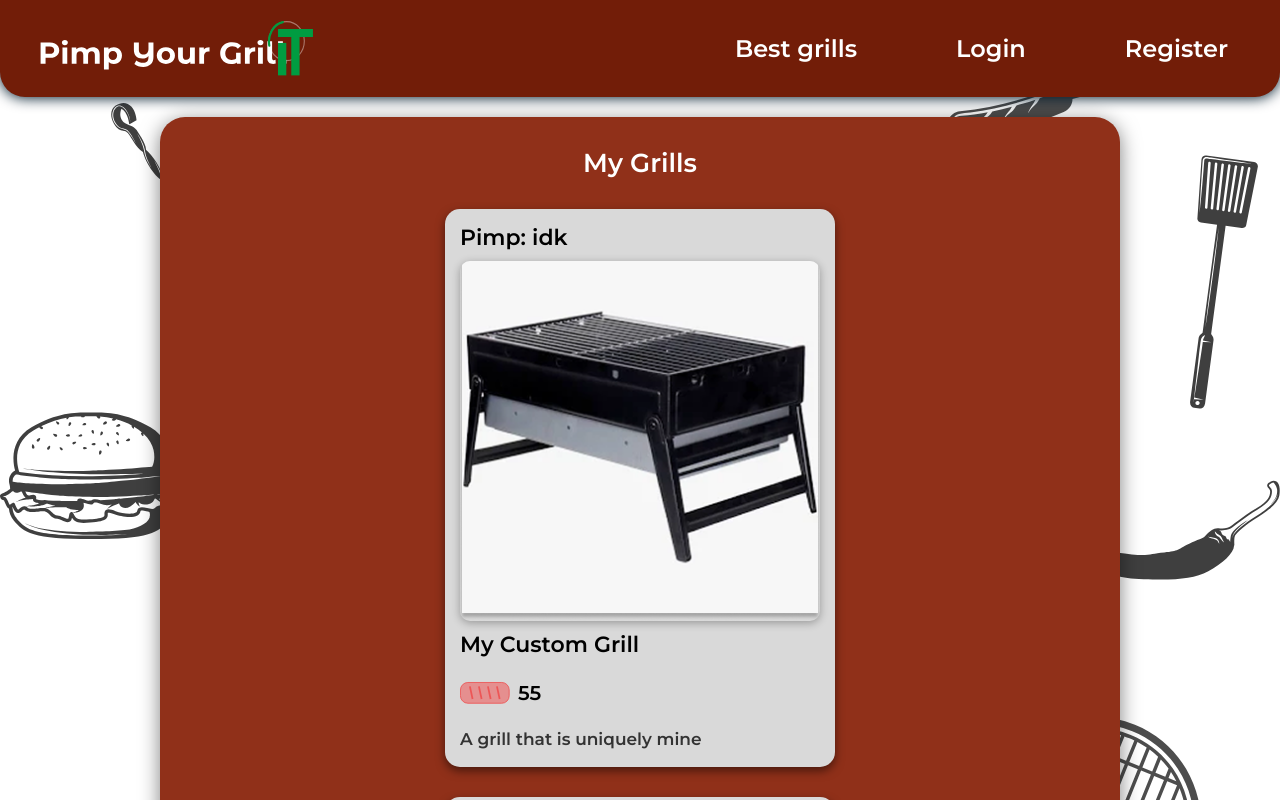
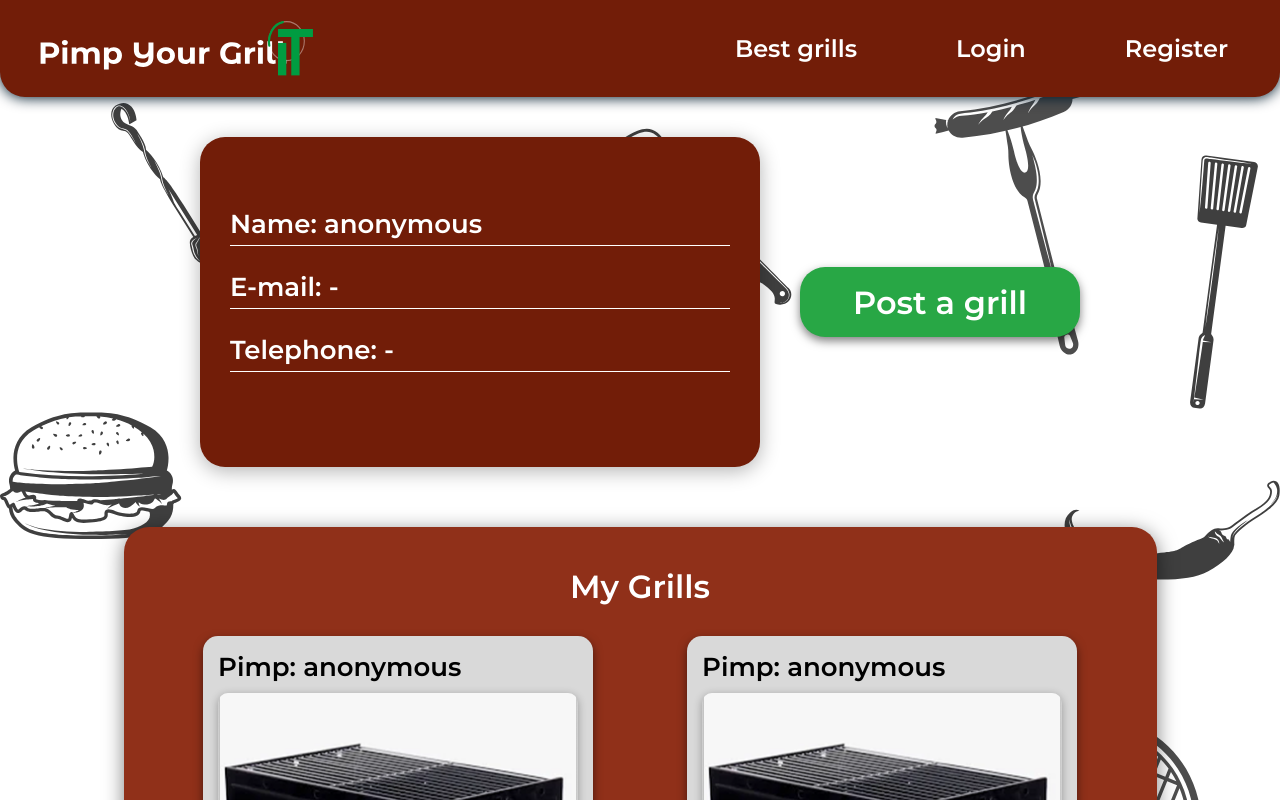
Before and after one commit to mihaiditu/peste-gratarul-tau, a React (Create React App) app in the folder frontend/: page /profile in a window 1280 px wide. Shown: the top 800 px of the page. Built offline with nearby package versions, Linux system fonts and the light colour scheme.

Commit message:
profilul MERGE

```diff
--- a/frontend/src/Profile.js
+++ b/frontend/src/Profile.js
@@ -23,218 +23,137 @@ function Profile() {
   }, []);
 
   const handleLike = (grillId) => {
-    setLikedGrills(prev => ({
-      ...prev,
-      [grillId]: !prev[grillId]
-    }));
+    setLikedGrills(prev => ({ ...prev, [grillId]: !prev[grillId] }));
   };
 
   const myGrills = useMemo(() => [
-    { id: 1, username: user?.username ?? 'idk', name: 'My Custom Grill', likes: 55, description: 'A grill that is uniquely mine' },
-    { id: 2, username: user?.username ?? 'idk', name: 'Backyard Burner', likes: 72, description: 'Perfect for weekend cookouts' },
-    { id: 3, username: user?.username ?? 'idk', name: 'Camping Compact', likes: 34, description: 'Lightweight grill for travel' },
-    { id: 4, username: user?.username ?? 'idk', name: 'Mega Smoker', likes: 90, description: 'Slow smoking taken to the next level' },
-    { id: 5, username: user?.username ?? 'idk', name: 'Gas Jet 500', likes: 61, description: 'High-efficiency gas grill system' },
-    { id: 6, username: user?.username ?? 'idk', name: 'Charcoal Classic', likes: 49, description: 'Traditional charcoal flavor' }
+    { id: 1, username: user?.username ?? 'anonymous', name: 'Grillul meu grilat', likes: 55, description: 'its grillin time' },
+    { id: 2, username: user?.username ?? 'anonymous', name: 'Grillul meu grilat 2', likes: 72, description: 'oh im grillin it' },
+    { id: 3, username: user?.username ?? 'anonymous', name: 'GREAL', likes: 34, description: 'fr fr' },
+    { id: 4, username: user?.username ?? 'anonymous', name: 'Mega Knight Toaster', likes: 90, description: 'imi place sa joc mega knight' },
+    { id: 5, username: user?.username ?? 'anonymous', name: 'Grillul meu grilat 3', likes: 61, description: '6 7' },
+    { id: 6, username: user?.username ?? 'anonymous', name: 'cabum', likes: 49, description: 'cabum' }
   ], [user]);
 
-  const getPanelWidth = () => {
-    switch (screenCategory) {
-      case 'mobile': return '90%';
-      case 'medium': return '900px';
-      default: return '1387px';
-    }
+  const getPanelWidth = () => screenCategory === 'mobile' ? '90%' : screenCategory === 'medium' ? '500px' : '751px';
+  const getPanelHeight = () => screenCategory === 'mobile' ? '220px' : screenCategory === 'medium' ? '270px' : '320px';
+  const getButtonWidth = () => screenCategory === 'mobile' ? '90%' : screenCategory === 'medium' ? '280px' : '370px';
+  const getButtonHeight = () => screenCategory === 'mobile' ? '60px' : screenCategory === 'medium' ? '70px' : '77px';
+  const getTextSize = () => screenCategory === 'mobile' ? '20px' : screenCategory === 'medium' ? '26px' : '32px';
+  const getPanelPadding = () => '30px';
+
+  // Helper to determine grid columns based on category
+  const getGridColumns = () => {
+    if (screenCategory === 'mobile') return '1fr';
+    if (screenCategory === 'medium') return '1fr 1fr';
+    return '1fr 1fr 1fr';
   };
 
-  const getContainerPadding = () => {
-    switch (screenCategory) {
-      case 'mobile': return '20px';
-      case 'medium': return '30px';
-      default: return '40px';
-    }
+  // Updated Helper for fixed widths
+  const getContainerWidth = () => {
+    if (screenCategory === 'mobile') return '423px';
+    if (screenCategory === 'medium') return '953px';
+    return '1387px';
   };
 
-  const getPanelTitleSize = () => {
-    switch (screenCategory) {
-      case 'mobile': return '20px';
-      case 'medium': return '26px';
-      default: return '32px';
-    }
-  };
-
-  const getGrillTitleSize = () => {
-    switch (screenCategory) {
-      case 'mobile': return '18px';
-      case 'medium': return '22px';
-      default: return '26px';
-    }
-  };
-
-  const getDescriptionSize = () => {
-    switch (screenCategory) {
-      case 'mobile': return '14px';
-      case 'medium': return '17px';
-      default: return '20px';
-    }
-  };
-
-  const getLikesSize = () => {
-    switch (screenCategory) {
-      case 'mobile': return '16px';
-      case 'medium': return '20px';
-      default: return '24px';
-    }
-  };
-
-  const getGrillCardWidth = () => {
-    switch (screenCategory) {
-      case 'mobile': return '100%';
-      case 'medium': return '360px';
-      default: return '360px';
-    }
-  };
-
-  const getImageSize = () => {
-    switch (screenCategory) {
-      case 'mobile': return '100%';
-      case 'medium': return '360px';
-      default: return '360px';
-    }
-  };
-
-  const getLikeIconSize = () => {
-    switch (screenCategory) {
-      case 'mobile': return '25px';
-      case 'medium': return '50px';
-      default: return '56px';
-    }
+  const inputContainerStyle = {
+    width: '100%',
+    borderBottom: '1px solid #ffffff',
+    paddingBottom: '5px',
+    marginBottom: '25px',
+    fontFamily: 'Montserrat',
+    fontSize: getTextSize(),
+    color: '#ffffff'
   };
 
   const GrillCard = ({ grill }) => (
     <div style={{
-      backgroundColor: '#D9D9D9',
-      borderRadius: '15px',
-      padding: '15px',
-      marginBottom: '15px',
-      color: '#000000',
-      fontFamily: 'Montserrat',
-      width: getGrillCardWidth(),
-      boxShadow: '0px 4px 10px rgba(0, 0, 0, 0.5)'
+      backgroundColor: '#D9D9D9', borderRadius: '15px', padding: '15px', marginBottom: '15px', color: '#000', fontFamily: 'Montserrat', width: '360px', boxShadow: '0px 4px 10px rgba(0,0,0,0.5)'
     }}>
-      <p style={{
-        fontSize: getGrillTitleSize(),
-        color: '#000000',
-        marginTop: '0',
-        marginBottom: '10px',
-        fontWeight: 'bold'
-      }}>
-        Pimp: {grill.username}
-      </p>
-
-      <div style={{
-        width: getImageSize(),
-        height: getImageSize(),
-        borderRadius: '10px',
-        marginBottom: '10px',
-        overflow: 'hidden',
-        boxShadow: '0px 2px 8px rgba(0, 0, 0, 0.3)'
-      }}>
-        <img
-          src={ImageGratar}
-          alt={grill.name}
-          style={{
-            width: '100%',
-            height: '100%',
-            objectFit: 'cover'
-          }}
-        />
+      <p style={{ fontSize: '26px', fontWeight: 'bold', margin: 0, marginBottom: '10px' }}>Pimp: {grill.username}</p>
+      <div style={{ width: '100%', height: '360px', borderRadius: '10px', overflow: 'hidden', marginBottom: '10px', boxShadow: '0px 2px 8px rgba(0,0,0,0.3)' }}>
+        <img src={ImageGratar} alt={grill.name} style={{ width: '100%', height: '100%', objectFit: 'cover' }} />
       </div>
-
-      <h3 style={{
-        fontSize: getGrillTitleSize(),
-        marginTop: '0',
-        marginBottom: '10px',
-        fontWeight: 'bold',
-        color: '#000000'
-      }}>
-        {grill.name}
-      </h3>
-
-      <div style={{
-        display: 'flex',
-        alignItems: 'center',
-        marginBottom: '10px'
-      }}>
-        <img
-          src={likedGrills[grill.id] ? Like : NoLike}
-          alt="like"
-          onClick={() => handleLike(grill.id)}
-          style={{
-            cursor: 'pointer',
-            width: getLikeIconSize(),
-            height: getLikeIconSize(),
-            marginRight: '8px',
-            userSelect: 'none'
-          }}
-        />
-        <span style={{ fontSize: getLikesSize(), fontWeight: 'bold' }}>
-          {grill.likes + (likedGrills[grill.id] ? 1 : 0)}
-        </span>
+      <h3 style={{ fontSize: '26px', fontWeight: 'bold', margin: '0 0 10px 0' }}>{grill.name}</h3>
+      <div style={{ display: 'flex', alignItems: 'center', marginBottom: '10px' }}>
+        <img src={likedGrills[grill.id] ? Like : NoLike} alt="like" onClick={() => handleLike(grill.id)} style={{ cursor: 'pointer', width: '56px', height: '56px', marginRight: '8px', userSelect: 'none' }} />
+        <span style={{ fontSize: '24px', fontWeight: 'bold' }}>{grill.likes + (likedGrills[grill.id] ? 1 : 0)}</span>
       </div>
-
-      <p style={{
-        fontSize: getDescriptionSize(),
-        margin: '0',
-        color: '#333333',
-        lineHeight: '1.4'
-      }}>
-        {grill.description}
-      </p>
+      <p style={{ fontSize: '20px', margin: 0, color: '#333', lineHeight: 1.4 }}>{grill.description}</p>
     </div>
   );
 
   return (
     <div style={{ position: 'relative', minHeight: '100vh' }}>
-      <div style={{ position: 'fixed', top: 0, left: 0, width: '100%', height: '100%', zIndex: 0 }}>
+      <div style={{ position: 'fixed', top:0,left:0,width:'100%',height:'100%',zIndex:0}}>
         <Background showLogo={false} />
       </div>
-
-      <div style={{ position: 'relative', zIndex: 10 }}>
+      <div style={{ position: 'relative', zIndex:10}}>
         <Navbar />
 
+        {/* Top Info + Post Button Panel */}
         <div style={{
           display: 'flex',
+          flexDirection: screenCategory === 'mobile' ? 'column' : 'row',
           justifyContent: 'center',
-          alignItems: 'flex-start',
-          padding: screenCategory === 'mobile' ? '20px 20px 40px' : '20px 40px 40px'
+          alignItems: 'center',
+          padding: screenCategory === 'mobile' ? '20px' : '40px',
+          gap: '40px'
         }}>
           <div style={{
             width: getPanelWidth(),
+            height: getPanelHeight(),
+            backgroundColor: '#721D08',
+            borderRadius: '25px',
+            padding: getPanelPadding(),
+            boxShadow: '0px 4px 20px rgba(0,0,0,0.3)',
+            display: 'flex',
+            flexDirection: 'column',
+            justifyContent: 'center'
+          }}>
+            <div style={inputContainerStyle}>Name: {user?.username ?? 'anonymous'}</div>
+            <div style={inputContainerStyle}>E-mail: {user?.email ?? '-'}</div>
+            <div style={inputContainerStyle}>Telephone: {user?.phone ?? '-'}</div>
+          </div>
+
+          <button style={{
+            width: getButtonWidth(),
+            height: getButtonHeight(),
+            backgroundColor: '#28a745',
+            color: '#fff',
+            fontFamily: 'Montserrat',
+            fontWeight: 'bold',
+            border: 'none',
+            borderRadius: '25px',
+            cursor: 'pointer',
+            fontSize: '32px',
+            boxShadow: '0px 4px 10px rgba(0,0,0,0.5)',
+            transition: 'all 0.3s ease'
+          }}
+          onMouseOver={(e) => e.currentTarget.style.backgroundColor = '#218838'}
+          onMouseOut={(e) => e.currentTarget.style.backgroundColor = '#28a745'}
+          onMouseDown={(e) => e.currentTarget.style.transform = 'translateY(2px)'}
+          onMouseUp={(e) => e.currentTarget.style.transform = 'translateY(0)'}
+          >Post a grill</button>
+        </div>
+
+        {/* Grills Panel */}
+        <div style={{ display: 'flex', justifyContent: 'center', alignItems: 'flex-start', padding: screenCategory === 'mobile' ? '20px' : '20px 40px 40px' }}>
+          <div style={{
+            width: getContainerWidth(),
             backgroundColor: '#903019',
             borderRadius: '25px',
-            padding: getContainerPadding(),
+            padding: '40px',
             boxShadow: '0px 4px 20px rgba(0,0,0,0.5)'
           }}>
-            <h2 style={{
-              fontFamily: 'Montserrat',
-              color: '#ffffff',
-              fontSize: getPanelTitleSize(),
-              textAlign: 'center',
-              marginTop: '0',
-              marginBottom: '30px'
+            <h2 style={{ fontFamily:'Montserrat', color:'#fff', fontSize: '32px', textAlign:'center', marginTop:0, marginBottom:'30px'}}>My Grills</h2>
+            <div style={{
+              display:'grid',
+              gridTemplateColumns: getGridColumns(),
+              gap:'15px',
+              justifyItems:'center'
             }}>
-              My Grills
-            </h2>
-
-            <div style={{
-              display: 'grid',
-              gridTemplateColumns: screenCategory === 'desktop' ? '1fr 1fr 1fr' : '1fr',
-              gap: '15px',
-              justifyItems: 'center'
-            }}>
-              {myGrills.map(grill => (
-                <GrillCard key={grill.id} grill={grill} />
-              ))}
+              {myGrills.map(grill=><GrillCard key={grill.id} grill={grill} />)}
             </div>
           </div>
         </div>
```
